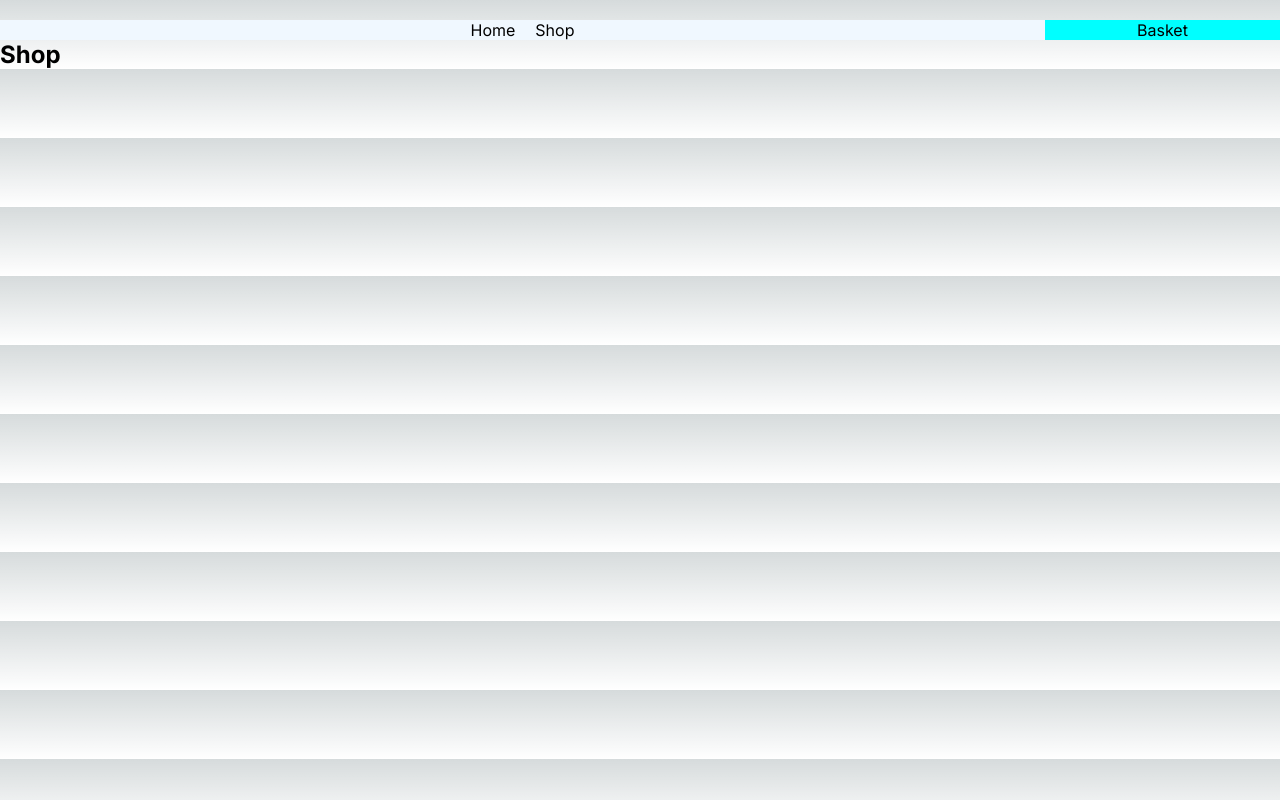
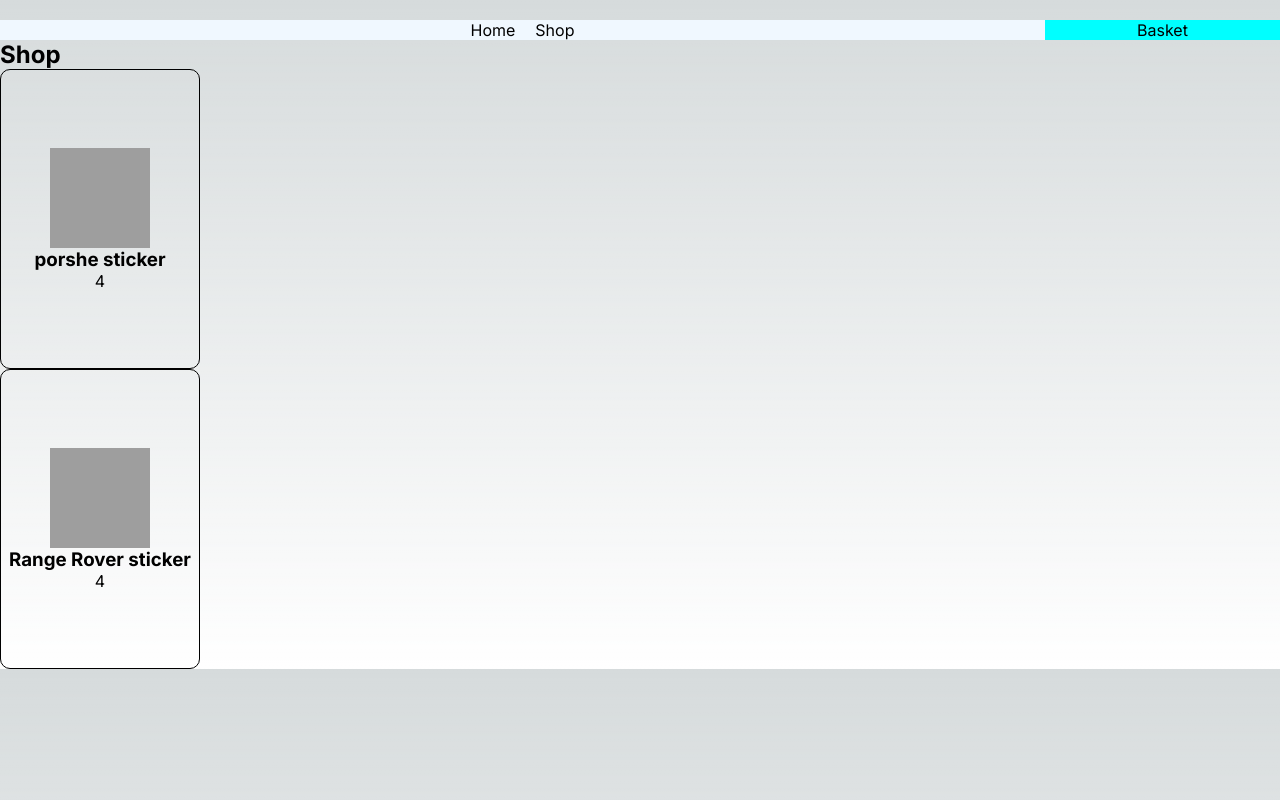
Before and after one commit to Rspillane/stickr, a Next.js app: page /shop in a window 1280 px wide. Built offline with nearby package versions, Linux system fonts and the light colour scheme; grey boxes are pictures that could not be loaded.

Commit message:
generic item component for shop items to read from external js file

```diff
--- /dev/null
+++ b/app/components/assets/itemList.js
@@ -0,0 +1,16 @@
+export const itemList = [
+    {
+        key: 1,
+        title: 'porshe sticker',
+        price: 4.00,
+        description: 'a sticker of a porsche... duh',
+        image: 'https://th.bing.com/th/id/OIG.h1IFuyT4xhXZMrutg9mJ?pid=ImgGn'
+    },
+    {
+        key: 2,
+        title: 'Range Rover sticker',
+        price: 4.00,
+        description: 'a sticker of a Range Rover... duh',
+        image: 'https://th.bing.com/th/id/OIG.TBN01J1goNTkmP4XrgMe?pid=ImgGn'
+    }
+]
--- a/app/components/item/Item.jsx
+++ b/app/components/item/Item.jsx
@@ -1,13 +1,14 @@
 import React from 'react'
 import styles from "./styles.modules.css"
 
-export default function Item() {
+export default function Item({ id, title, price }) {
   return (
     <main>
         <div className='item-card'>
             <div className='item-image'></div>
-            <h3 className='item-name'>item name</h3>
-            <p className='item-price'> price </p>
+            <p className='id'>{ id }</p>
+            <h3 className='item-name'>{ title }</h3>
+            <p className='item-price'>{ price }</p>
         </div>
     </main>
   )
--- a/app/shop/page.jsx
+++ b/app/shop/page.jsx
@@ -1,9 +1,27 @@
 import '../globals.css'
+
+//components
+import Item from '../components/item/Item'
+import { itemList } from '../components/assets/itemList'
+
+
+
+const listItems = itemList.map((prop) =>
+    <Item
+        key={prop.key}
+        title={prop.title}
+        price={prop.price}
+    />
+);
+
 
 export default function Shop () {
     return (
         <main className='main'>
             <h2>Shop</h2>
+            <div className='shopping-grid'>
+                { listItems }
+            </div>
         </main>
     )
 }
```
